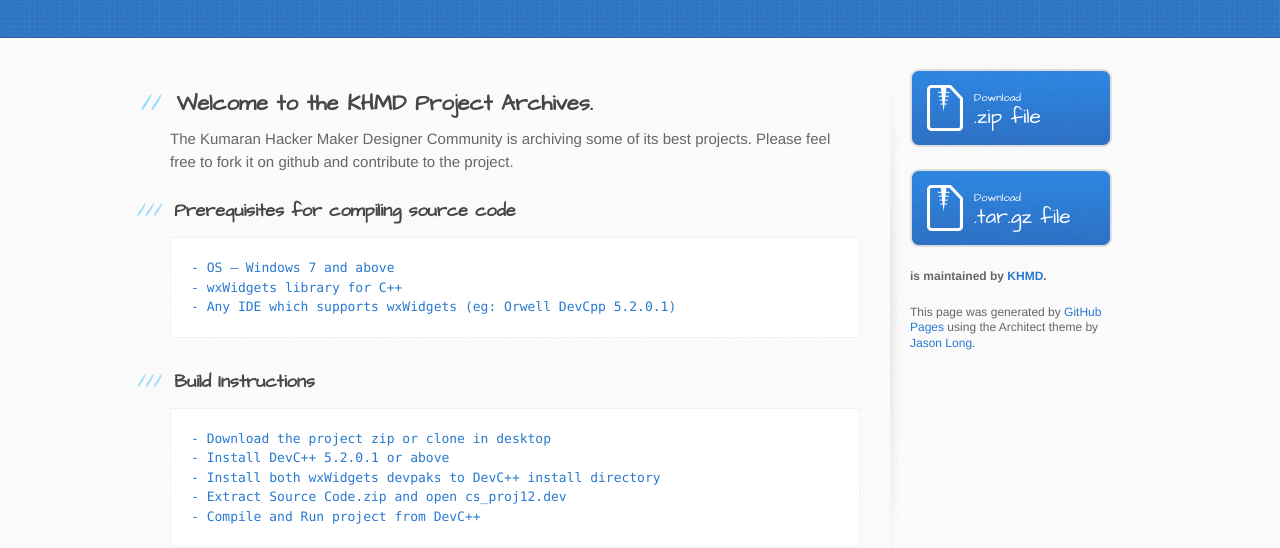
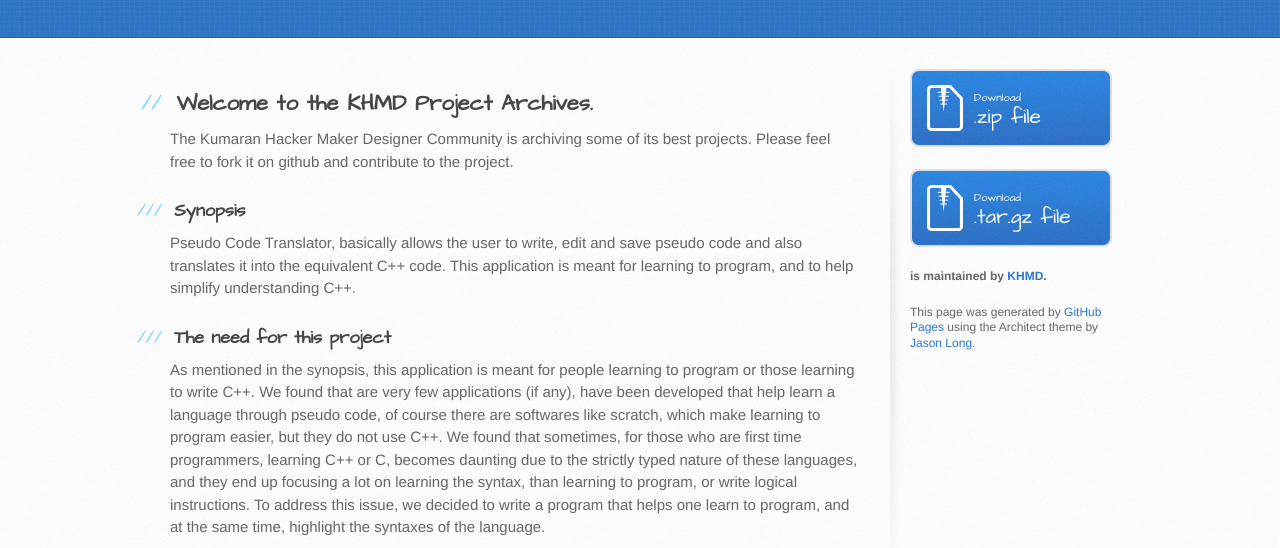
Before and after one commit to KHMD/Pseudo-code-Translator, a plain HTML site: page index.html in a window 1280 px wide. Shown: the part 269-817 px from the top of the page. Drawn offline with Linux system fonts and the light colour scheme.

Commit message:
Create gh-pages branch via GitHub

```diff
--- a/index.html
+++ b/index.html
@@ -32,6 +32,16 @@
 <a id="welcome-to-the-khmd-project-archives" class="anchor" href="#welcome-to-the-khmd-project-archives" aria-hidden="true"><span class="octicon octicon-link"></span></a>Welcome to the KHMD Project Archives.</h2>
 
 <p>The Kumaran Hacker Maker Designer Community is archiving some of its best projects. Please feel free to fork it on github and contribute to the project.</p>
+
+<h3>
+<a id="synopsis" class="anchor" href="#synopsis" aria-hidden="true"><span class="octicon octicon-link"></span></a>Synopsis</h3>
+
+<p>Pseudo Code Translator, basically allows the user to write, edit and save pseudo code and also translates it into the equivalent C++ code. This application is meant for learning to program, and to help simplify understanding C++. </p>
+
+<h3>
+<a id="the-need-for-this-project" class="anchor" href="#the-need-for-this-project" aria-hidden="true"><span class="octicon octicon-link"></span></a>The need for this project</h3>
+
+<p>As mentioned in the synopsis, this application is meant for people learning to program or those learning to write C++. We found that are very few applications (if any), have been developed that help learn a language through pseudo code, of course there are softwares like scratch, which make learning to program easier, but they do not use C++. We found that sometimes, for those who are first time programmers, learning C++ or C, becomes daunting due to the strictly typed nature of these languages, and they end up focusing a lot on learning the syntax, than learning to program, or write logical instructions. To address this issue, we decided to write a program that helps one learn to program, and at the same time, highlight the syntaxes of the language. </p>
 
 <h3>
 <a id="prerequisites-for-compiling-source-code" class="anchor" href="#prerequisites-for-compiling-source-code" aria-hidden="true"><span class="octicon octicon-link"></span></a>Prerequisites for compiling source code</h3>
```
Also changed, not shown: params.json (+1 -1 lines).
